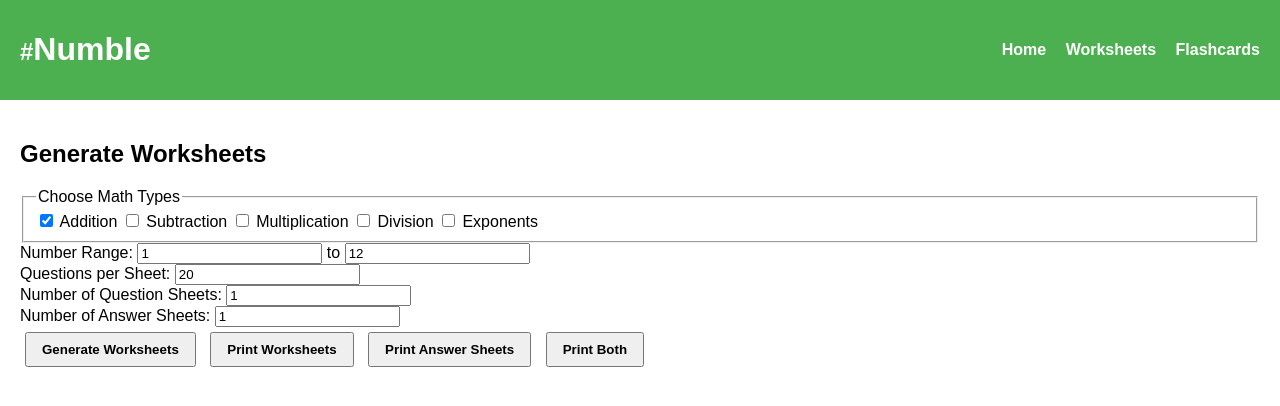
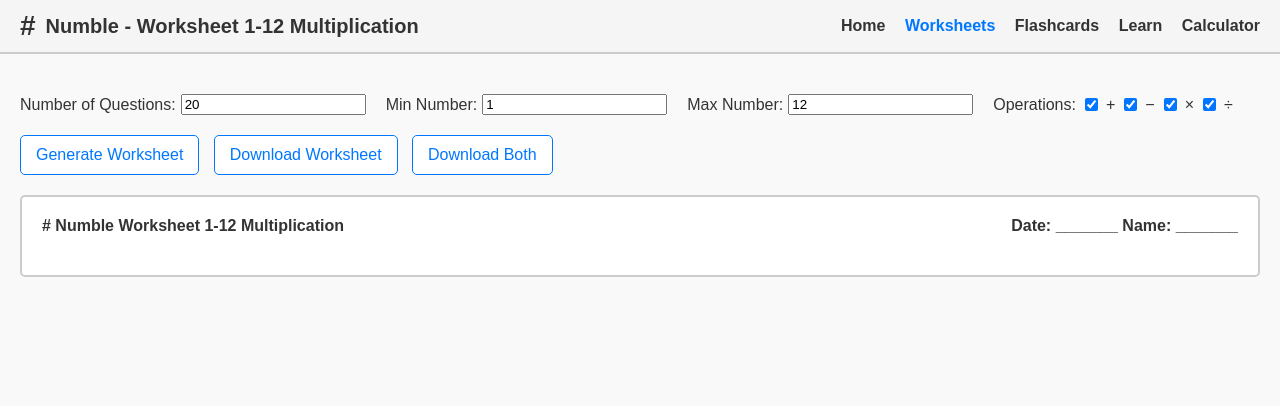
Before and after one commit to bunnyfirth/Math, a plain HTML site: page worksheets.html in a window 1280 px wide. Drawn offline with Linux system fonts and the light colour scheme.

Commit message:
Update 9

```diff
--- a/script.js
+++ b/script.js
@@ -52,6 +52,15 @@
     return Math.floor(Math.random() * (max - min + 1)) + min;
 }
 
+function downloadContent(filename, content) {
+    const blob = new Blob([content], { type: "text/html" });
+    const link = document.createElement("a");
+    link.href = URL.createObjectURL(blob);
+    link.download = filename;
+    link.click();
+    URL.revokeObjectURL(link.href);
+}
+
 // ===================== Worksheets =====================
 function generateWorksheet() {
     const worksheetDiv = document.getElementById("worksheetArea");
@@ -77,18 +86,14 @@
     }
 }
 
-function printWorksheet() {
+function downloadWorksheet() {
     const content = document.getElementById("worksheetArea").innerHTML;
-    const w = window.open("", "", "width=800,height=600");
-    w.document.write("<html><head><title>Print Worksheet</title></head><body>");
-    w.document.write(content);
-    w.document.write("</body></html>");
-    w.document.close();
-    w.print();
+    downloadContent("Numble_Worksheet.html", content);
 }
 
-function printBoth() {
-    printWorksheet(); // placeholder, can append answer sheet separately
+function downloadBoth() {
+    const content = document.getElementById("worksheetArea").innerHTML;
+    downloadContent("Numble_Worksheet_With_Answers.html", content);
 }
 
 // ===================== Flashcards =====================
@@ -125,12 +130,7 @@
     flashcardDiv.appendChild(table);
 }
 
-function printFlashcards() {
+function downloadFlashcards() {
     const content = document.getElementById("flashcardArea").innerHTML;
-    const w = window.open("", "", "width=800,height=600");
-    w.document.write("<html><head><title>Print Flashcards</title></head><body>");
-    w.document.write(content);
-    w.document.write("</body></html>");
-    w.document.close();
-    w.print();
+    downloadContent("Numble_Flashcards.html", content);
 }
--- a/style.css
+++ b/style.css
@@ -1,21 +1,113 @@
-/* --- General Layout --- */
-body { font-family: Arial, sans-serif; margin: 0; padding: 0; }
-header { background: #4CAF50; color: white; padding: 10px 20px; display: flex; justify-content: space-between; align-items: center; }
-header .logo { font-weight: bold; font-size: 1.5rem; }
-nav a { color: white; margin-left: 15px; text-decoration: none; font-weight: bold; }
-nav a.active { text-decoration: underline; }
-main { padding: 20px; }
+/* ===================== GENERAL ===================== */
+body {
+    font-family: Arial, sans-serif;
+    margin: 0;
+    padding: 0;
+    background: #f9f9f9;
+    color: #333;
+}
 
-/* --- Tabs --- */
-.tab, .mini-tab { overflow: hidden; border-bottom: 2px solid #ccc; background: #f1f1f1; }
-.tab button, .mini-tab button { background: inherit; border: none; cursor: pointer; padding: 10px 20px; transition: 0.3s; font-weight: bold; }
-.tab button:hover, .mini-tab button:hover { background: #ddd; }
-.tab button.active, .mini-tab button.active { background: #ccc; }
-.tabcontent, .mini-tabcontent { display: none; padding: 15px; border: 1px solid #ccc; border-top: none; background: #fff; }
+main {
+    padding: 20px;
+}
 
-/* --- Worksheet/Flashcard Layout --- */
-.worksheet, .flashcard { border: 1px solid #000; padding: 10px; margin: 10px 0; width: 100%; }
-.print-header { display: flex; justify-content: space-between; margin-bottom: 15px; font-weight: bold; }
+/* ===================== HEADER ===================== */
+header {
+    display: flex;
+    justify-content: space-between;
+    align-items: center;
+    padding: 10px 20px;
+    background-color: #f5f5f5;
+    border-bottom: 2px solid #ccc;
+}
 
-/* --- Buttons --- */
-button { cursor: pointer; padding: 8px 15px; margin: 5px; font-weight: bold; }
+.header-left {
+    display: flex;
+    align-items: center;
+    gap: 10px;
+}
+
+.logo {
+    font-size: 28px;
+    font-weight: bold;
+}
+
+.site-title {
+    font-size: 20px;
+    font-weight: bold;
+}
+
+.header-right a {
+    margin-left: 15px;
+    text-decoration: none;
+    color: #333;
+    font-weight: bold;
+}
+
+.header-right a.active {
+    color: #0077ff;
+}
+
+/* ===================== CONTROLS ===================== */
+.controls {
+    margin: 20px 0;
+    display: flex;
+    flex-wrap: wrap;
+    gap: 20px;
+}
+
+.controls label {
+    display: flex;
+    align-items: center;
+    gap: 5px;
+}
+
+/* ===================== BUTTONS ===================== */
+.buttons {
+    margin-bottom: 20px;
+}
+
+.buttons button {
+    padding: 10px 15px;
+    margin-right: 10px;
+    font-size: 16px;
+    cursor: pointer;
+    border: 1px solid #0077ff;
+    background-color: #fff;
+    color: #0077ff;
+    border-radius: 5px;
+    transition: 0.2s;
+}
+
+.buttons button:hover {
+    background-color: #0077ff;
+    color: #fff;
+}
+
+/* ===================== WORKSHEET/FLASHCARD AREA ===================== */
+.worksheet, .flashcard {
+    background: #fff;
+    padding: 20px;
+    border: 2px solid #ccc;
+    border-radius: 5px;
+}
+
+.print-header {
+    display: flex;
+    justify-content: space-between;
+    margin-bottom: 20px;
+    font-weight: bold;
+    font-size: 16px;
+}
+
+/* ===================== TABLES FOR FLASHCARDS ===================== */
+.flashcard table {
+    width: 100%;
+    border-collapse: collapse;
+}
+
+.flashcard table th, .flashcard table td {
+    border: 1px solid #333;
+    padding: 10px;
+    text-align: center;
+}
--- a/worksheets.html
+++ b/worksheets.html
@@ -4,44 +4,48 @@
     <meta charset="UTF-8">
     <title>Numble - Worksheets</title>
     <link rel="stylesheet" href="style.css">
-  <link rel="icon" href="favicon.png">
+    <script src="script.js" defer></script>
 </head>
 <body>
 <header>
-    <h1><span class="logo">#</span>Numble</h1>
-    <nav>
+    <div class="header-left">
+        <div class="logo">#</div>
+        <div class="site-title">Numble - Worksheet 1-12 Multiplication</div>
+    </div>
+    <nav class="header-right">
         <a href="index.html">Home</a>
-      <a href="worksheets.html">Worksheets</a>
+        <a href="worksheets.html" class="active">Worksheets</a>
         <a href="flashcards.html">Flashcards</a>
+        <a href="learn/index.html">Learn</a>
+        <a href="calculator.html">Calculator</a>
     </nav>
 </header>
 
 <main>
-    <h2>Generate Worksheets</h2>
-    <form id="worksheetForm">
-      <fieldset>
-        <legend>Choose Math Types</legend>
-        <label><input type="checkbox" value="add" checked> Addition</label>
-        <label><input type="checkbox" value="sub"> Subtraction</label>
-        <label><input type="checkbox" value="mul"> Multiplication</label>
-        <label><input type="checkbox" value="div"> Division</label>
-        <label><input type="checkbox" value="exp"> Exponents</label>
-      </fieldset>
+    <div class="controls">
+        <label>Number of Questions: <input type="number" id="numQuestions" value="20" min="1"></label>
+        <label>Min Number: <input type="number" id="minNum" value="1"></label>
+        <label>Max Number: <input type="number" id="maxNum" value="12"></label>
+        <label>Operations:
+            <input type="checkbox" id="addOp" checked>+
+            <input type="checkbox" id="subOp" checked>−
+            <input type="checkbox" id="mulOp" checked>×
+            <input type="checkbox" id="divOp" checked>÷
+        </label>
+    </div>
 
-      <label>Number Range: <input type="number" id="startNum" value="1"> to <input type="number" id="endNum" value="12"></label><br>
-      <label>Questions per Sheet: <input type="number" id="questionsPerPage" value="20"></label><br>
-      <label>Number of Question Sheets: <input type="number" id="questionSheets" value="1"></label><br>
-      <label>Number of Answer Sheets: <input type="number" id="answerSheets" value="1"></label><br>
+    <div class="buttons">
+        <button onclick="generateWorksheet()">Generate Worksheet</button>
+        <button onclick="downloadWorksheet()">Download Worksheet</button>
+        <button onclick="downloadBoth()">Download Both</button>
+    </div>
 
-      <button type="button" onclick="generateWorksheets()">Generate Worksheets</button>
-      <button type="button" onclick="printQuestions()">Print Worksheets</button>
-      <button type="button" onclick="printAnswers()">Print Answer Sheets</button>
-      <button type="button" onclick="printBoth()">Print Both</button>
-    </form>
-
-    <div id="worksheetOutput" class="printable"></div>
+    <div id="worksheetArea" class="worksheet">
+        <div class="print-header">
+            <span># Numble Worksheet 1-12 Multiplication</span>
+            <span>Date: _______ Name: _______</span>
+        </div>
+    </div>
 </main>
-
-  <script src="script.js"></script>
 </body>
 </html>
```
Also changed, not shown: calculator.html (+30 -0 lines), flashcards.html (+23 -22 lines), index.html (+17 -20 lines), learn/index.html (+93 -0 lines). Lines whose indentation alone changed are shown as unchanged.
